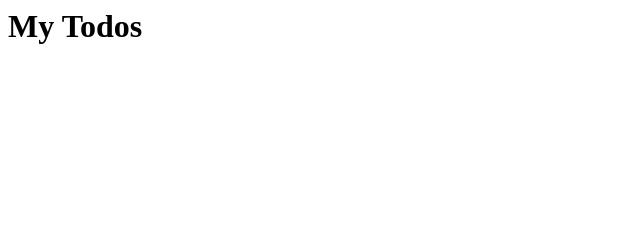
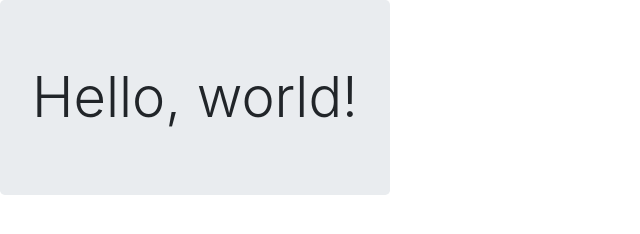
Before and after one commit to Lauro199471/Electron-Tutorial, an Electron app: page todo/index.html in a window 800 px wide. Shown: the whole page, without its empty margins (0-640 px from the left). Drawn offline with nearby package versions, Linux system fonts and the light colour scheme; files whose address does not match are found by name.

Commit message:
added bootstrap

```diff
--- a/todo/index.html
+++ b/todo/index.html
@@ -1,7 +1,26 @@
+<!DOCTYPE html>
+<html lang="en">
+
 <head>
+    <meta charset="utf-8">
+    <meta name="viewport" content="width=device-width, initial-scale=1, shrink-to-fit=no">
 
+    <!-- Bootstrap Includes -->
+    <link rel="stylesheet" href="contents/bootstrap-4.3.1-dist/css/bootstrap.min.css" />
+
+    <!-- jQuery first, then Tether, then Bootstrap JS. -->
+    <script>
+        let $ = require('jquery');
+        require('popper.js');
+        require('bootstrap');
+    </script>
+
+    <link rel="stylesheet" href="styles.css">
 </head>
 
 <body>
-    <h1>My Todos</h1>
+    <div class="float-left">
+        <h1 class="jumbotron display-4">Hello, world!</h1>
+    </div>
+
 </body>
```
Also changed, not shown: todo/styles.css (added).
